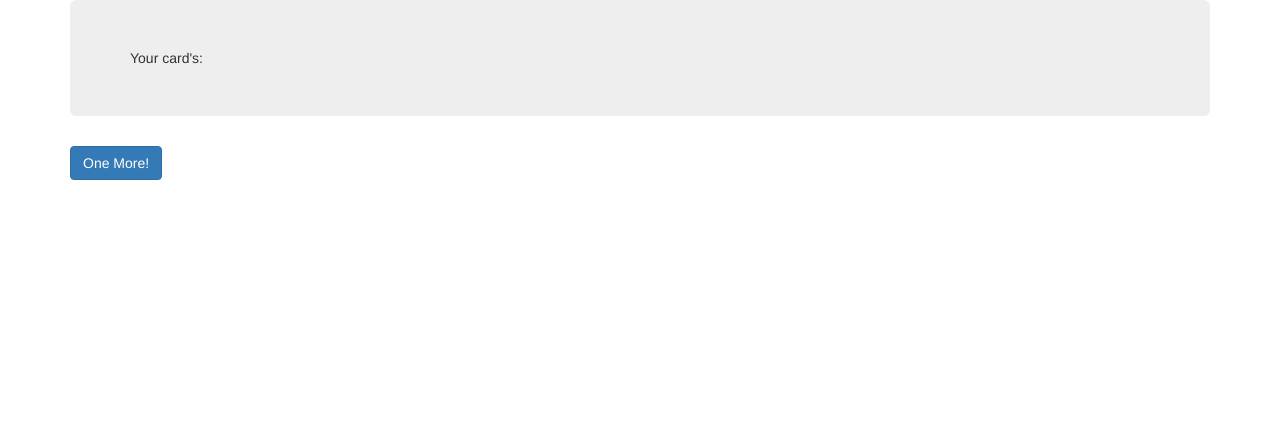
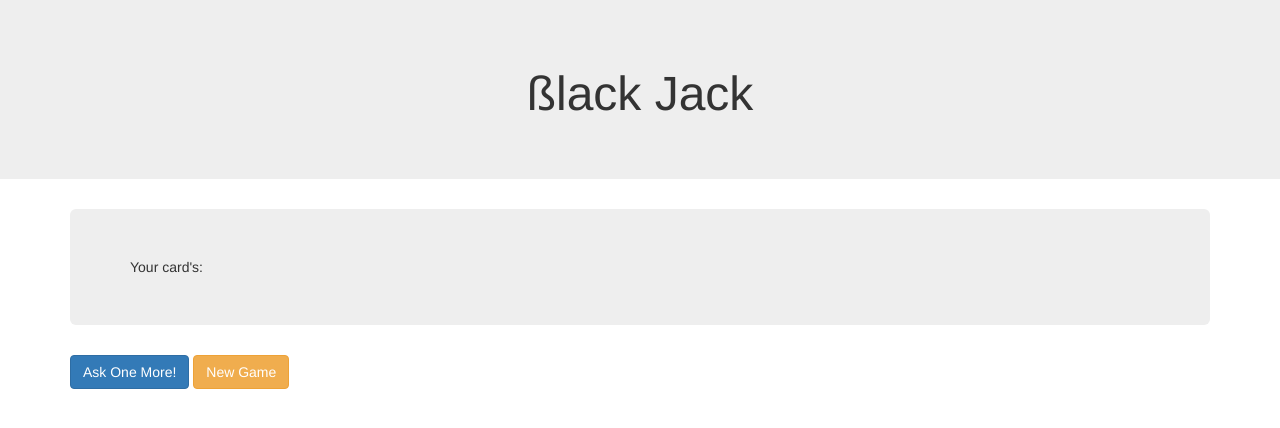
Before and after one commit to Integra-Tech/blackjack, a plain HTML site: page index.html in a window 1280 px wide. Drawn offline with nearby package versions, Linux system fonts and the light colour scheme.

Commit message:
com estilo funcionando a criaçao do deck e iniciando um novo jogo

```diff
--- a/index.html
+++ b/index.html
@@ -13,11 +13,15 @@
 </head>
 
 <body>
+    <div class="container-fluid jumbotron">
+        <h2 style="text-align: -webkit-center; font-size: 48px;">ßlack Jack</h2>
+    </div>
     <div class="container">
         <ul class="jumbotron " id="Deck">Your card's:</ul>
     </div>
     <div class="container">
-        <button type="button" class="btn btn-primary btn-md" onclick="getOneMore()">One More!</button>
+        <button type="button" class="btn btn-primary btn-md" onclick="getOneMore()">Ask One More!</button>
+        <button type="reset" class="btn btn-primary btn-md btn-warning" onclick="newGame()">New Game</button>
     </div>
 
 </body>
--- a/index.js
+++ b/index.js
@@ -15,7 +15,7 @@ const cards = ['Ace',
 
 const suits = ['Spades', 'Hearts', 'Diamonds', 'Clubs'];
 
-const deck = [];
+let deck = [];
 let index = 0;
 
 function getOneMore() {
@@ -36,3 +36,10 @@ function showDeck(deck, index) {
     const element = '<li> ' + deck[index] + '</li>';
     buildHtml.innerHTML = buildHtml.innerHTML.concat(element);
 }
+
+function newGame() {
+    deck = [];
+    index = '';
+    let buildHtml = document.getElementById('Deck');
+    buildHtml.innerHTML = 'Your card\'s:';
+}
```
